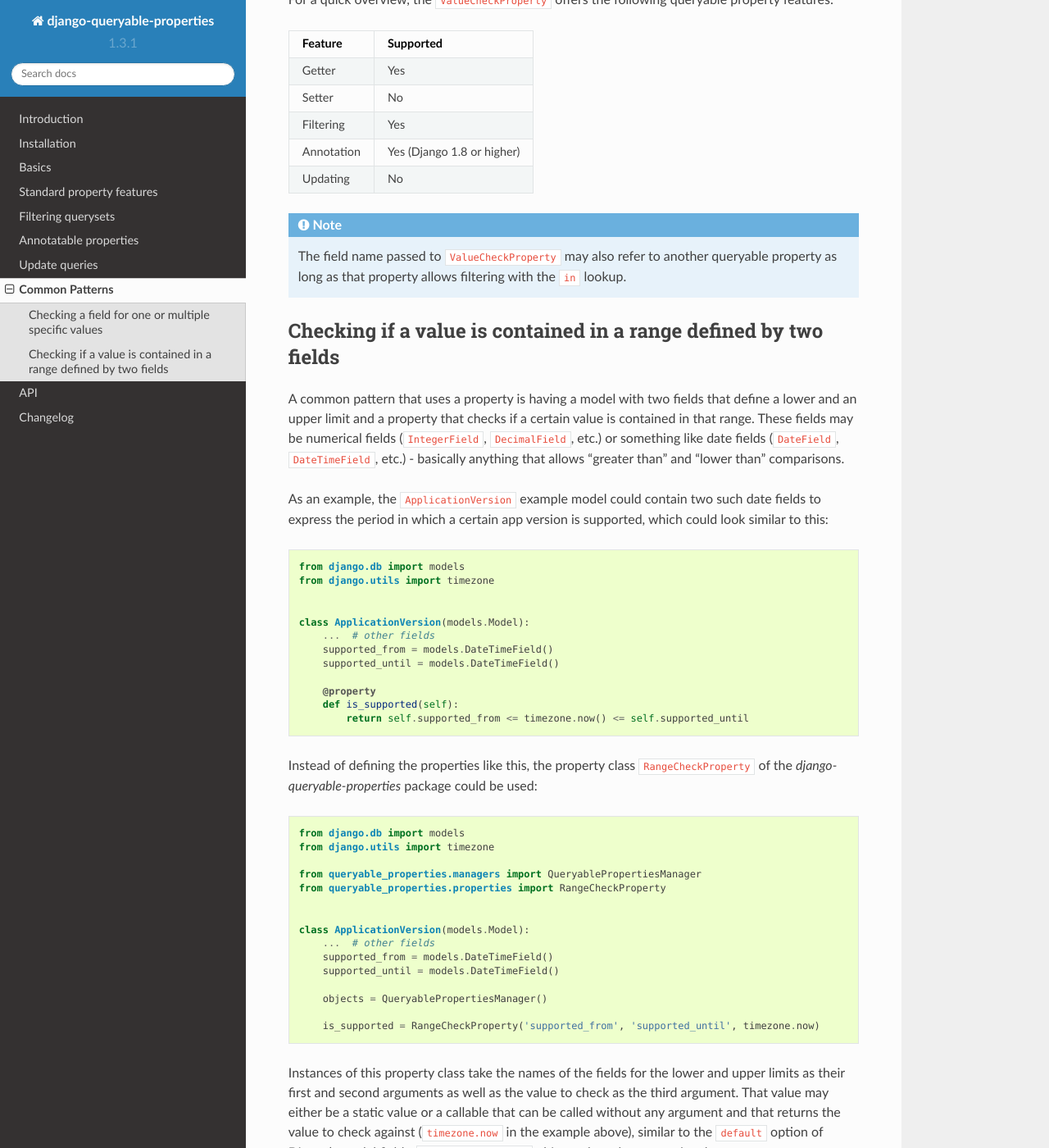
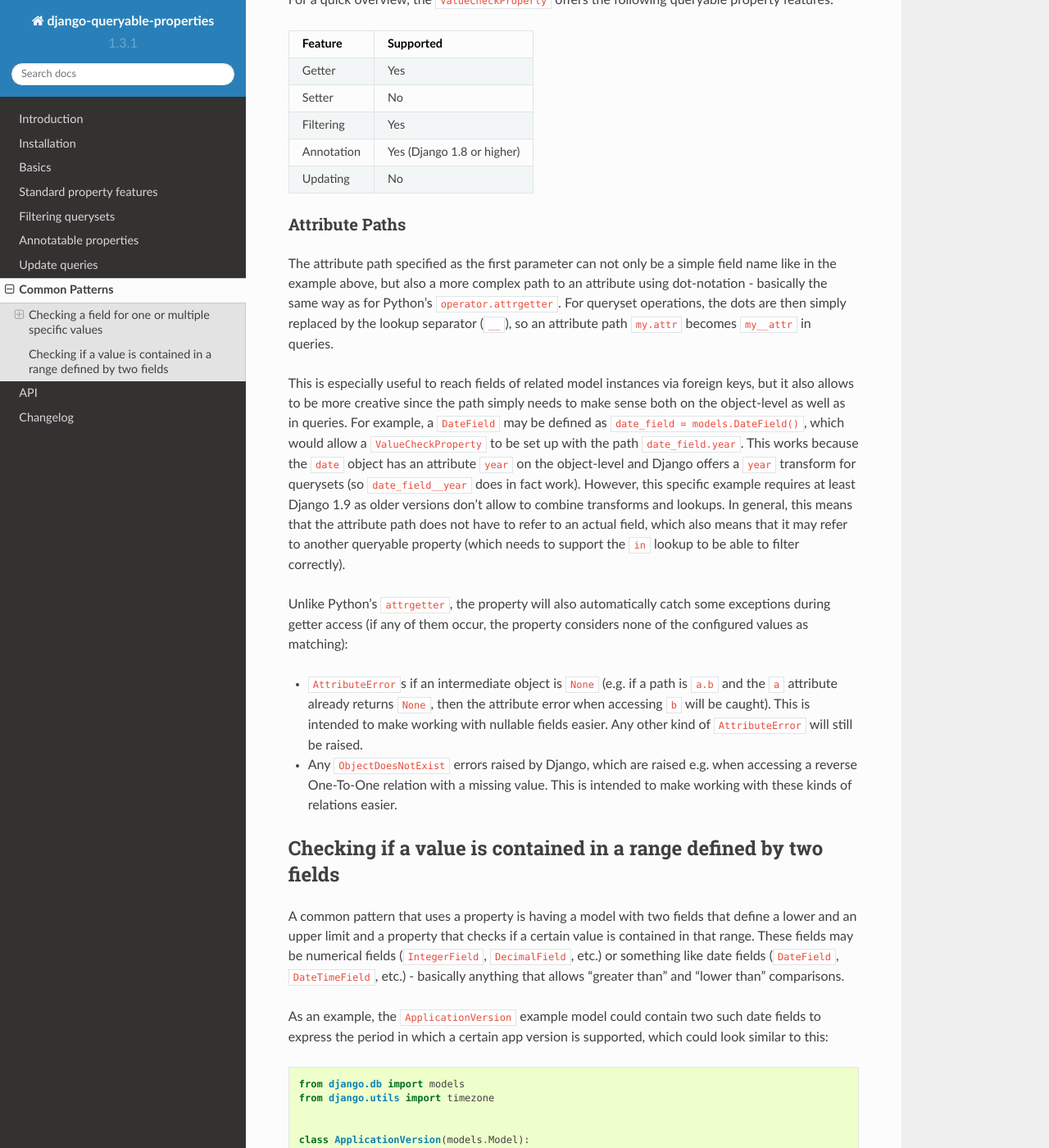
Before and after one commit to W1ldPo1nter/django-queryable-properties, a Sphinx documentation site: the page built from docs/common.md, in a window 1280 px wide and 1400 px high, scrolled down 2103 px. Shown: the whole window at 82% size. Built offline with Sphinx 7.4.7 and the Read the Docs theme 2.0.0, drawn with Linux system fonts in a browser that asks for light colours; some of the changed text lies outside the part shown.

Commit message:
Extended docs regarding the ValueCheckProperty

````diff
--- a/docs/common.md
+++ b/docs/common.md
@@ -6,8 +6,8 @@ them usable in querysets at the same time.
 
 ## Checking a field for one or multiple specific values
 
-Properties on model objects are often used to check if a field on a model instance contains a specific value (or one
-of multiple values).
+Properties on model objects are often used to check if an attribute on a model instance contains a specific value (or
+one of multiple values).
 This is often done for fields with choices as it allows to implement the check for a certain choice value in one place
 instead of redefining it whenever the field should be checked for the value.
 However, the pattern is not limited to fields with choices.
@@ -84,7 +84,7 @@ class ApplicationVersion(models.Model):
     is_unstable = ValueCheckProperty('release_type', ALPHA, BETA)
 ```
 
-Instances of this property class take the name of the field to check as their first parameters in addition to any
+Instances of this property class take the path of the attribute to check as their first parameter in addition to any
 number of parameters that represent the values to check for - if one of them matches when the property is accessed on
 a model instance, the property will return `True` (otherwise `False`).
 
@@ -113,11 +113,38 @@ For a quick overview, the `ValueCheckProperty` offers the following queryable pr
 +----------------+----------------------------+
 | Updating       | No                         |
 +----------------+----------------------------+
+```
 
-.. note::
-   The field name passed to ``ValueCheckProperty`` may also refer to another queryable property as long as that
-   property allows filtering with the ``in`` lookup.
-```
+### Attribute Paths
+
+The attribute path specified as the first parameter can not only be a simple field name like in the example above,
+but also a more complex path to an attribute using dot-notation - basically the same way as for Python's
+[`operator.attrgetter`][1].
+For queryset operations, the dots are then simply replaced by the lookup separator (`__`), so an attribute path
+`my.attr` becomes `my__attr` in queries.
+
+This is especially useful to reach fields of related model instances via foreign keys, but it also allows to be more
+creative since the path simply needs to make sense both on the object-level as well as in queries.
+For example, a `DateField` may be defined as `date_field = models.DateField()`, which would allow a
+`ValueCheckProperty` to be set up with the path `date_field.year`.
+This works because the `date` object has an attribute `year` on the object-level and Django offers a `year` transform
+for querysets (so `date_field__year` does in fact work).
+However, this specific example requires at least Django 1.9 as older versions don't allow to combine transforms and
+lookups.
+In general, this means that the attribute path does not have to refer to an actual field, which also means that it may
+refer to another queryable property (which needs to support the `in` lookup to be able to filter correctly).
+
+Unlike Python's `attrgetter`, the property will also automatically catch some exceptions during getter access (if any
+of them occur, the property considers none of the configured values as matching):
+* `AttributeError`s if an intermediate object is `None` (e.g. if a path is `a.b` and the `a` attribute already returns
+  `None`, then the attribute error when accessing `b` will be caught).
+  This is intended to make working with nullable fields easier.
+  Any other kind of `AttributeError` will still be raised.
+* Any `ObjectDoesNotExist` errors raised by Django, which are raised e.g. when accessing a reverse One-To-One relation
+  with a missing value.
+  This is intended to make working with these kinds of relations easier.
+
+[1]: https://docs.python.org/3/library/operator.html#operator.attrgetter
 
 ## Checking if a value is contained in a range defined by two fields
 
````
